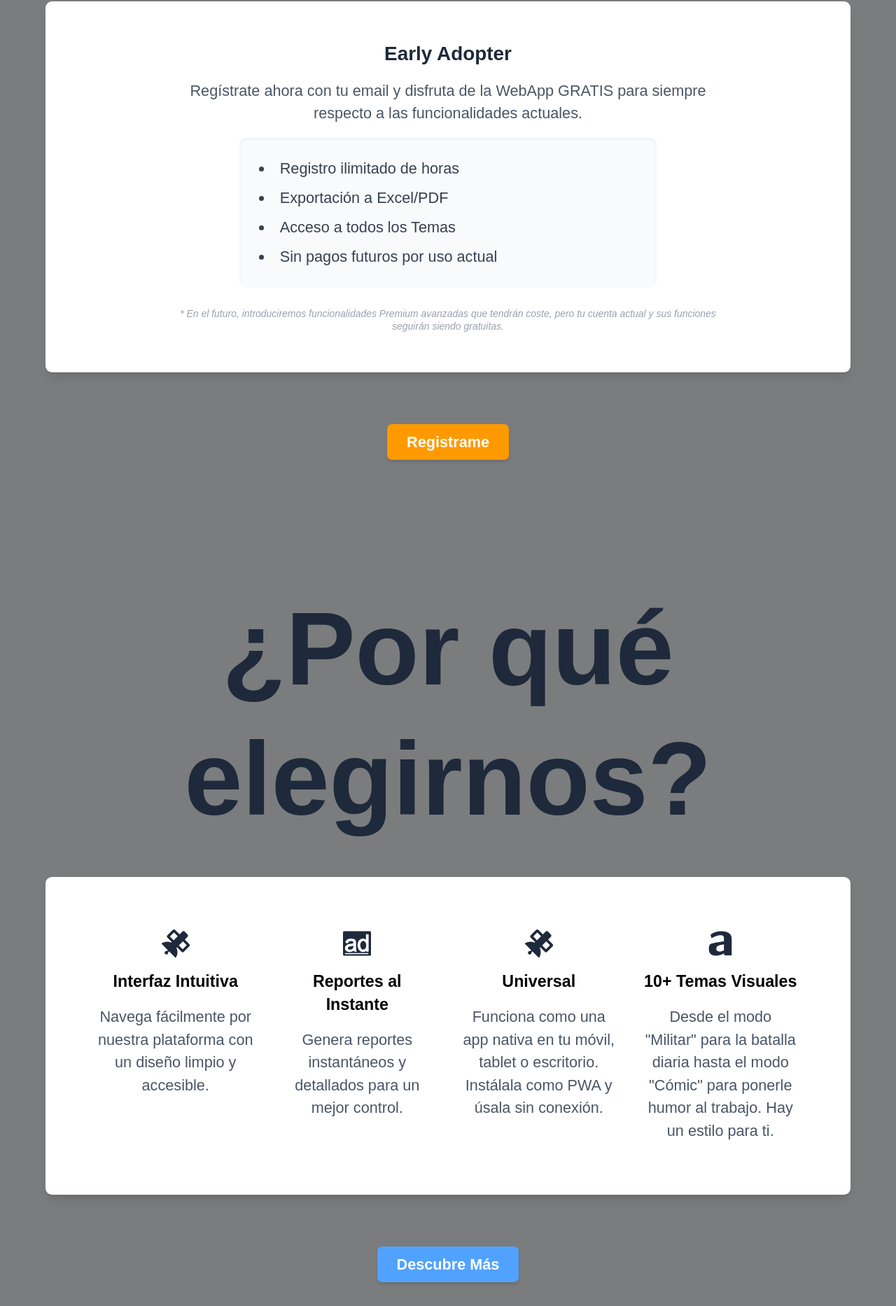
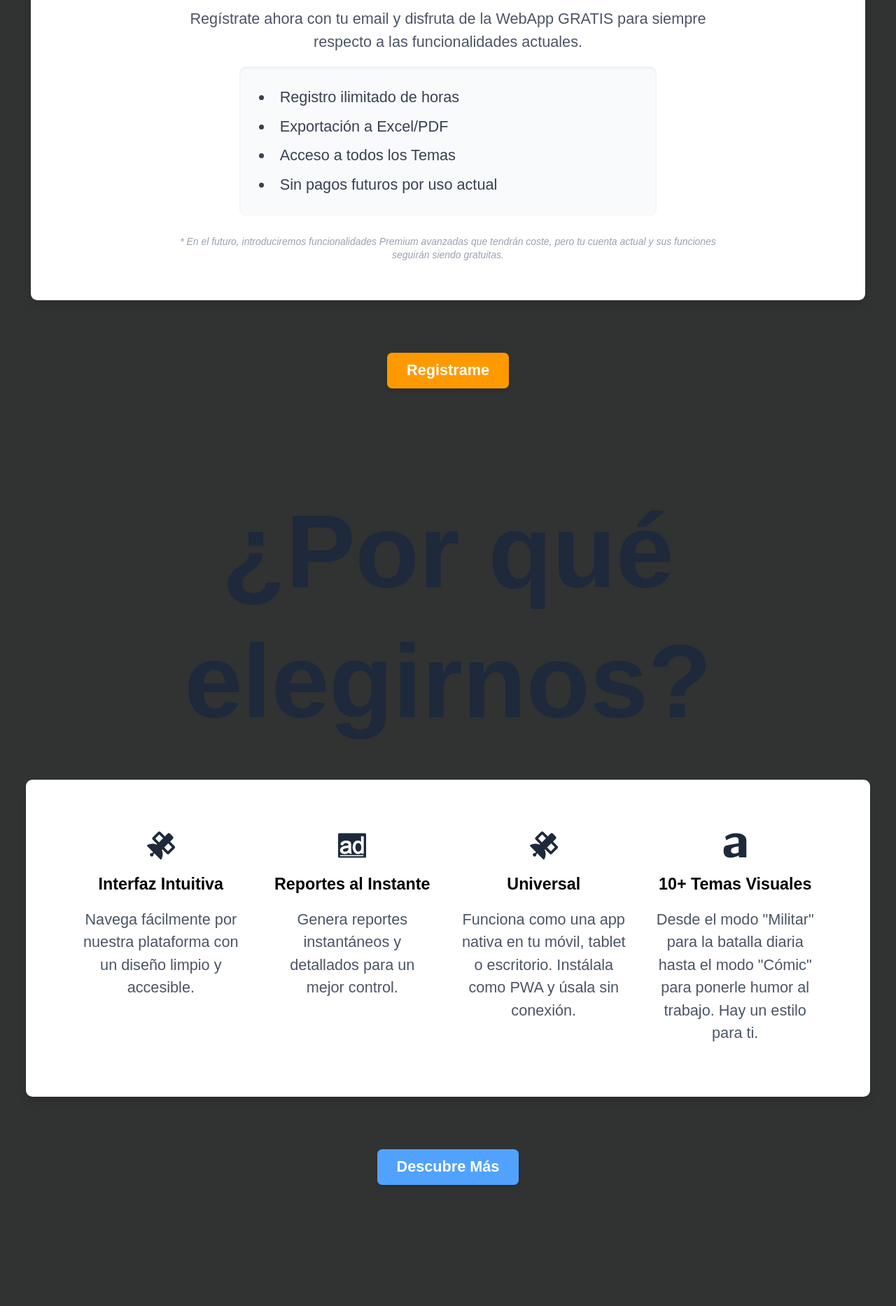
Before and after one commit to JuanDNJ/mis-horas-adicionales, a React (Vite) app: page / in a window 1280 px wide. Shown: the part 1786-3652 px from the top of the page at 70% size. Built offline with nearby package versions, Linux system fonts and the light colour scheme.

Commit message:
Agregar soporte para color de fondo en el componente ContentSection y ajustar el estilo en App

```diff
--- a/src/App.tsx
+++ b/src/App.tsx
@@ -27,12 +27,13 @@ const App = () => {
   return (
     <>
       <Header />
-      <main className="w-full min-h-screen bg-black/50 p-4 md:p-10 overflow-x-hidden">
+      <main className="w-full min-h-screen overflow-x-hidden">
         {/* Hero Section: Main introduction and value proposition */}
         <Hero />
 
         {/* Transparencia Total: Information about pricing and free features for early adopters */}
         <ContentSection
+          bgColor="bg-black/80"
           title="Transparencia Total"
           actions={
             <button
@@ -64,6 +65,7 @@ const App = () => {
 
         {/* Why Choose Us: Feature grid highlighting key advantages */}
         <ContentSection
+          bgColor="bg-black/80"
           title="¿Por qué elegirnos?"
           cardClassName="max-w-7xl"
           actions={
@@ -108,6 +110,7 @@ const App = () => {
 
         {/* Call to Action: Encouraging users to start using the app */}
         <ContentSection
+          bgColor="bg-black/80"
           title="Prepárate para transformar tu gestión de horas"
           actions={
             <button className="bg-amber-500 text-white py-2 px-6 rounded-md shadow-md hover:bg-amber-600 transition-colors cursor-pointer font-bold">
--- a/src/components/ContentSection.tsx
+++ b/src/components/ContentSection.tsx
@@ -9,6 +9,7 @@ interface ContentSectionProps {
   titleClassName?: string;
   cardClassName?: string;
   actionsClassName?: string;
+  bgColor?: string;
 }
 
 const ContentSection: FC<ContentSectionProps> = ({
@@ -19,11 +20,12 @@ const ContentSection: FC<ContentSectionProps> = ({
   titleClassName,
   cardClassName,
   actionsClassName,
+  bgColor,
 }) => {
   return (
     <section
       className={cn(
-        "flex flex-col items-center min-h-fit max-w-7xl m-auto gap-6 md:gap-10 px-4 py-8 md:py-16",
+        `flex flex-col items-center min-h-fit m-auto gap-6 md:gap-10 py-12 px-4 md:px-8 ${bgColor ?? "transparent"}`,
         className
       )}
     >
```
